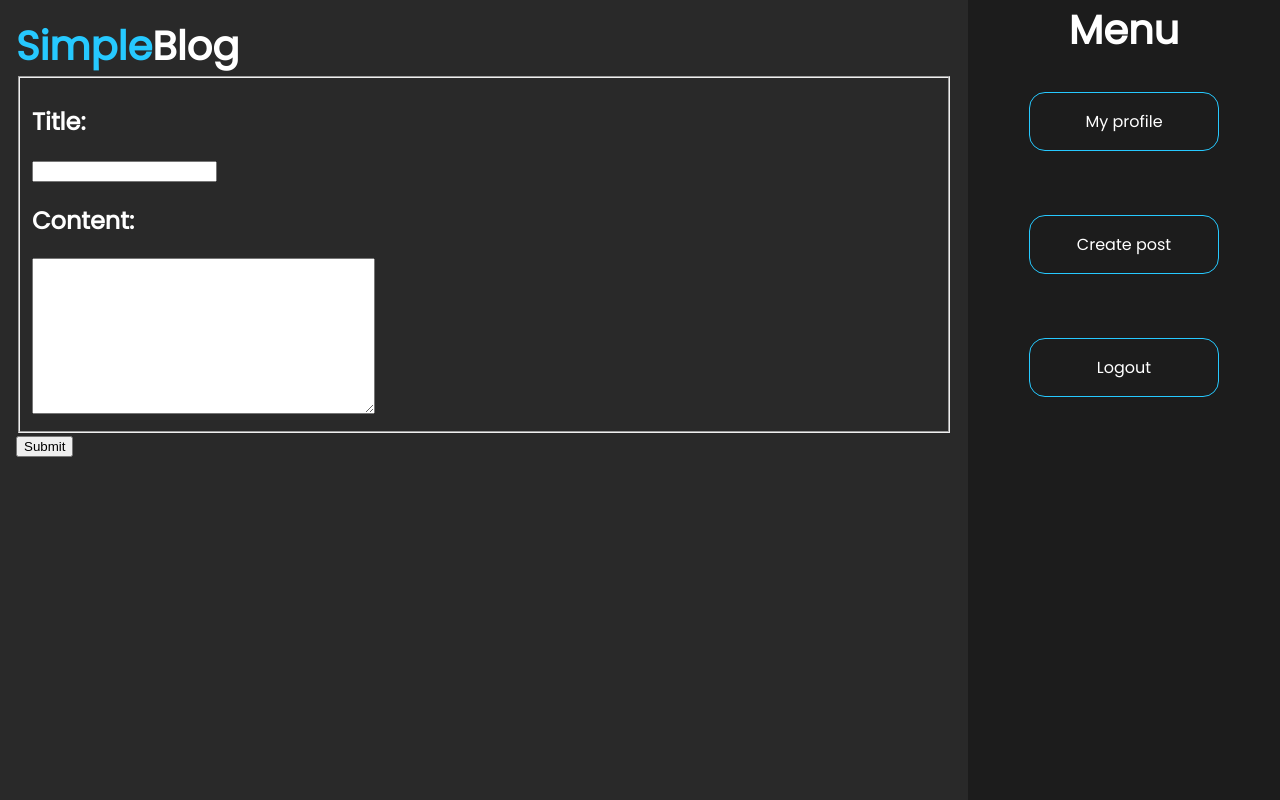
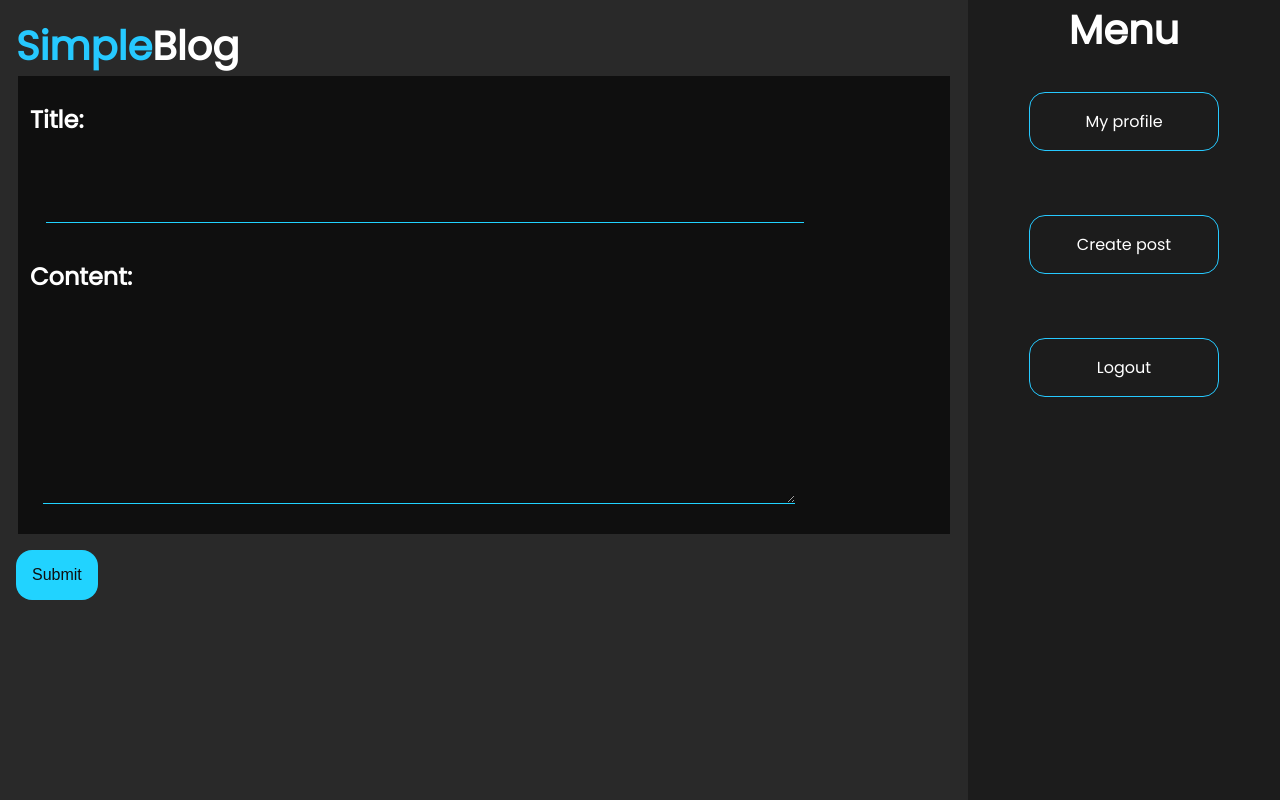
Before and after one commit to M4tasG/CMS_ND_2, a Django app: page /post/new/ in a window 1280 px wide. Run offline with Django 3.2, Linux system fonts and the light colour scheme; a user stored in the database is signed in.

Commit message:
added new styles

```diff
--- a/simpleblog/blog/static/blog/style.css
+++ b/simpleblog/blog/static/blog/style.css
@@ -66,3 +66,36 @@ html, body{
 .pagination a{
     margin: 0 1em;
 }
+.button-cus{
+    background-color: #21d3ff;
+    border: none;
+    color: #0f0f0f;
+    padding: 1em;
+    font-size: 1em;
+    border-radius: 1em;
+    margin-top: 1em;
+}
+fieldset{
+    border: none;
+    background-color: #0f0f0f;
+}
+fieldset input{
+    width: 80%;
+    padding: 1em;
+    margin: 1em;
+    border: none;
+    border-bottom: 1px solid #21d3ff;
+    background-color: #0f0f0f;
+    color: #fff;
+    font-size: 1em;
+}
+fieldset textarea{
+    width: 80%;
+    padding: 1em;
+    margin: 1em;
+    border: none;
+    border-bottom: 1px solid #21d3ff;
+    background-color: #0f0f0f;
+    color: #fff;
+    font-size: 1em;
+}
```
